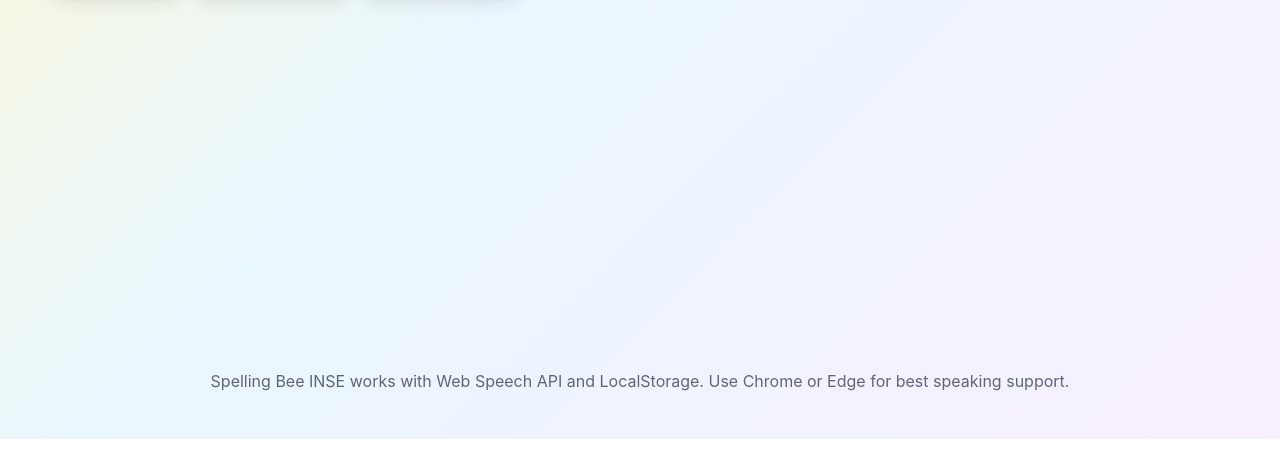
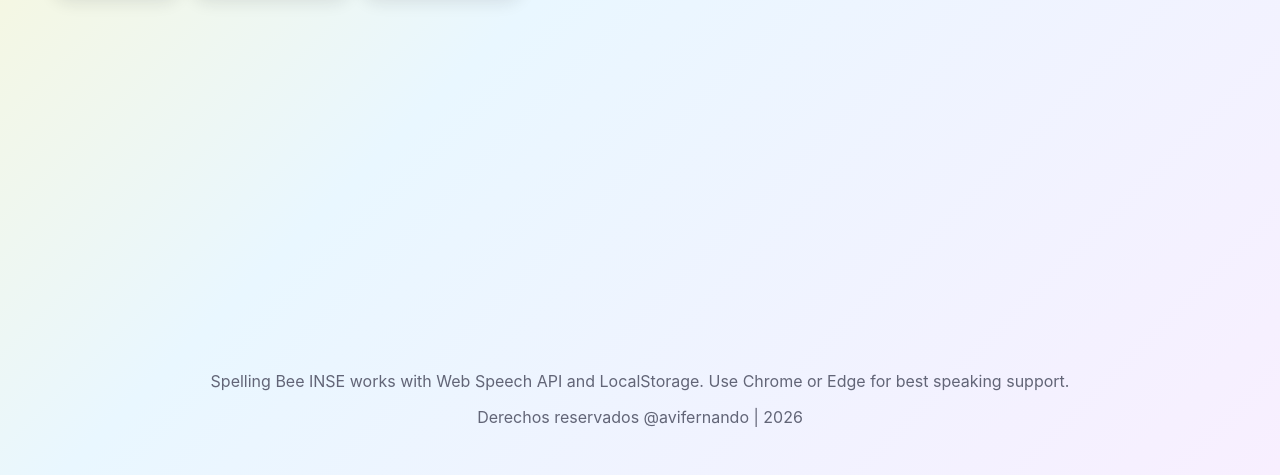
Before and after one commit to avismael/spellinBee, a website: page index.html in a window 1280 px wide. Shown: the part 504-979 px from the top of the page. Before the commit the page ends 943 px from the top, so only its background shows below. Drawn offline with Linux system fonts and the light colour scheme.

Commit message:
Add dynamic copyright footer

```diff
--- a/app.js
+++ b/app.js
@@ -220,7 +220,8 @@
       practiceMistakesBtn: document.getElementById("practice-mistakes-btn"),
       clearMistakesBtn: document.getElementById("clear-mistakes-btn"),
       mistakesList: document.getElementById("mistakes-list"),
-      wordBankList: document.getElementById("word-bank-list")
+      wordBankList: document.getElementById("word-bank-list"),
+      copyrightYear: document.getElementById("copyright-year")
     };
   }
 
@@ -661,6 +662,7 @@
     renderWordBank(elements);
     renderMistakes(elements);
     renderCompetition(elements);
+    elements.copyrightYear.textContent = new Date().getFullYear();
     loadBrowserVoices(elements);
     startNewRound(elements);
     showView(elements, "home");
--- a/index.html
+++ b/index.html
@@ -244,6 +244,7 @@
 
     <footer>
       <p>Spelling Bee INSE works with Web Speech API and LocalStorage. Use Chrome or Edge for best speaking support.</p>
+      <p>Derechos reservados @avifernando | <span id="copyright-year">2026</span></p>
     </footer>
 
     <script src="app.js"></script>
```
